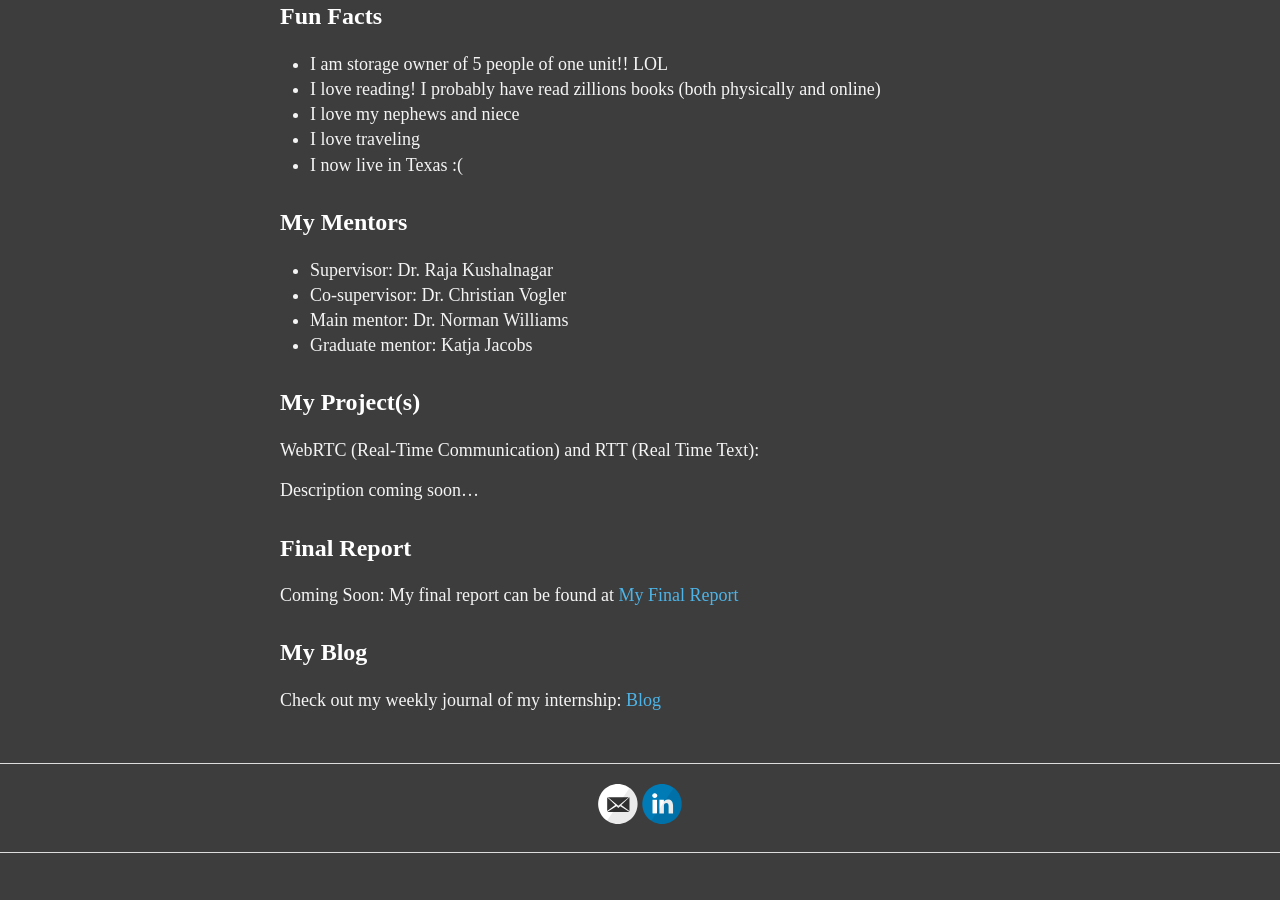
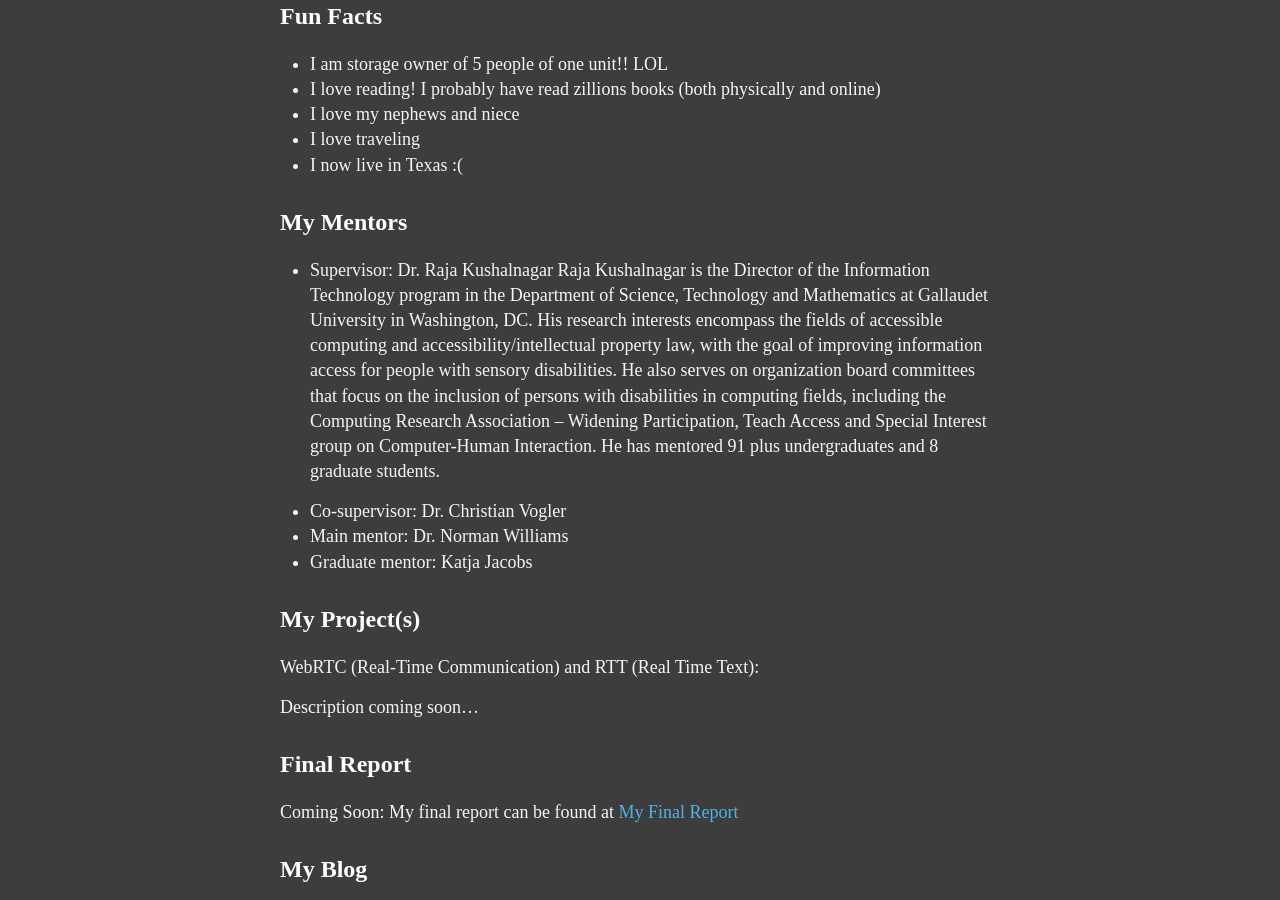
Before and after one commit to moohy2005/moohy2005.github.io, a Jekyll site: the page built from index.md, in a window 1280 px wide and 900 px high, scrolled down 571 px. Built offline with Jekyll 4.4.1, drawn with Linux system fonts in a browser that asks for light colours; before the commit the page ends 1424 px from its top, so only the background shows below that.

Commit message:
adding mentor

```diff
--- a/index.md
+++ b/index.md
@@ -24,6 +24,9 @@ title: Summer 2021 DREU Project Site
 
 ## My Mentors
 - Supervisor: Dr. Raja Kushalnagar
+Raja Kushalnagar is the Director of the Information Technology program in the Department of Science, Technology and Mathematics at Gallaudet University in Washington, DC. His research interests encompass the fields of accessible computing and accessibility/intellectual property law, with the goal of improving information access for people with sensory disabilities. He
+also serves on organization board committees that focus on the inclusion of persons with disabilities in computing fields,  including the Computing Research Association – Widening Participation, Teach Access and Special Interest group on Computer-Human Interaction. He has mentored 91 plus undergraduates and 8 graduate students.
+
 - Co-supervisor: Dr. Christian Vogler
 - Main mentor: Dr. Norman Williams
 - Graduate mentor: Katja Jacobs
```
